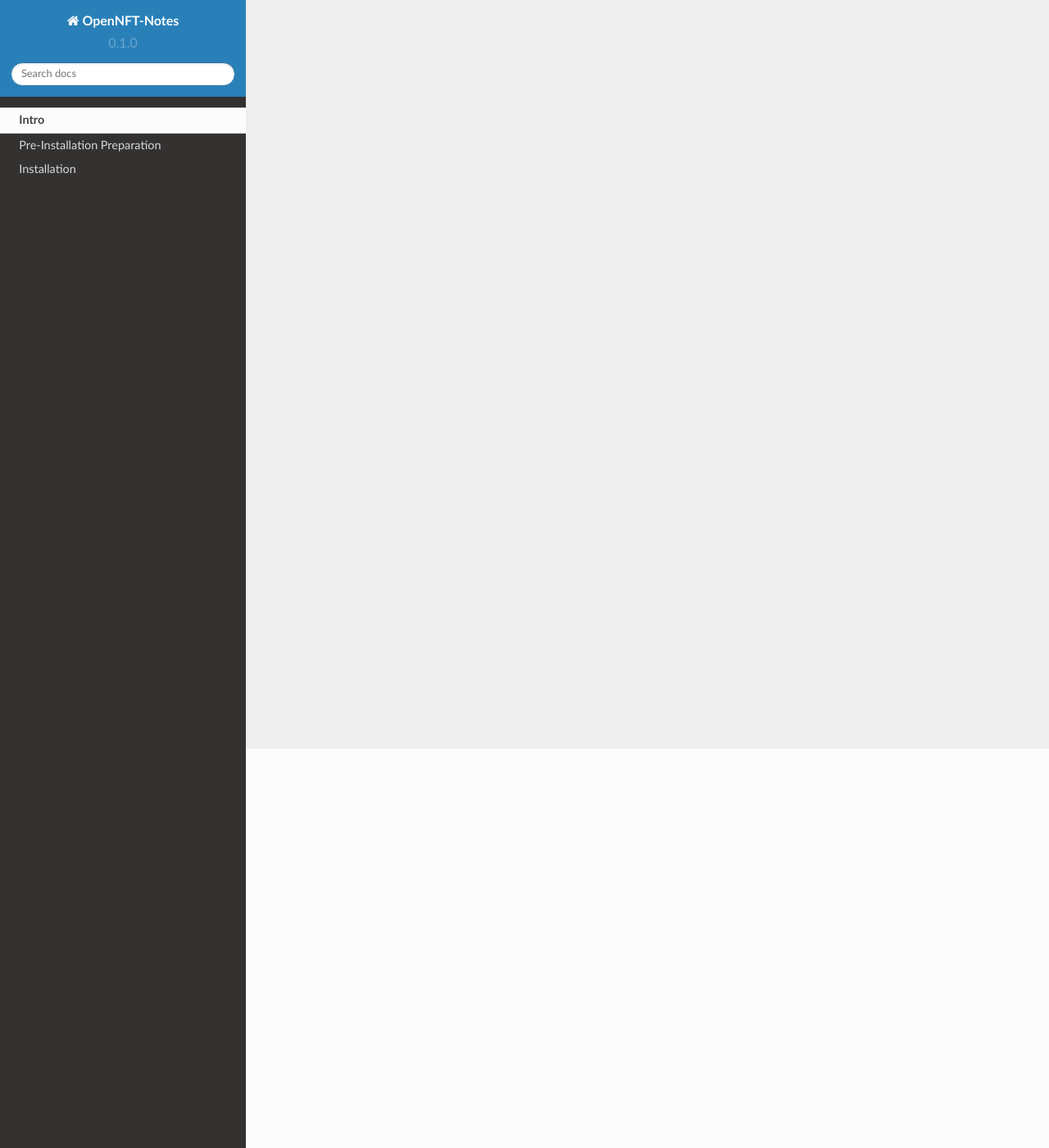
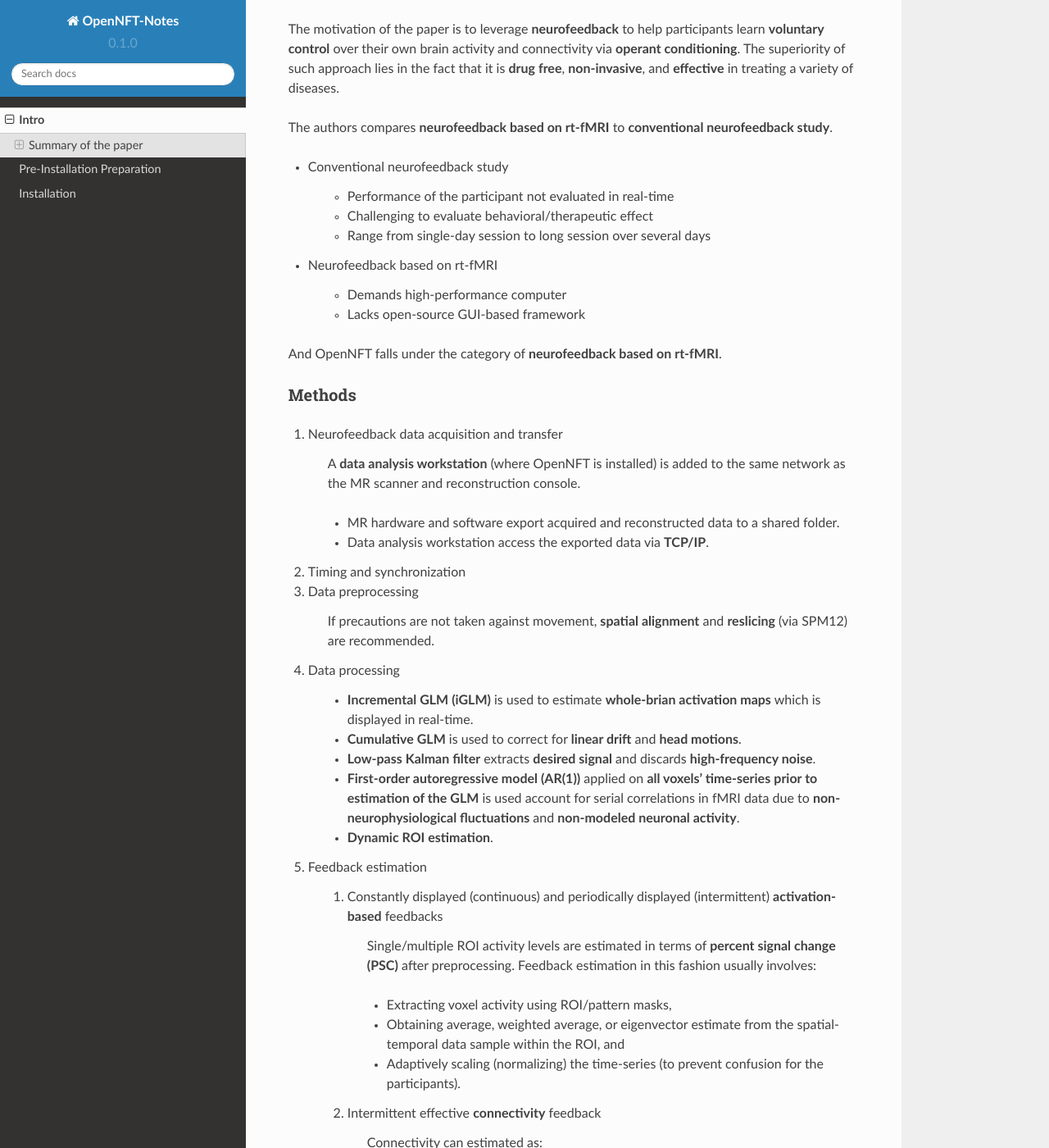
Before and after one commit to kvttt/OpenNFT-Notes, a Sphinx documentation site: the page built from docs/source/Intro.rst, in a window 1280 px wide and 1400 px high, scrolled down 487 px. Shown: the whole window at 82% size. Built offline with Sphinx 7.4.7 and the Read the Docs theme 2.0.0, drawn with Linux system fonts in a browser that asks for light colours; some of the changed text lies outside the part shown.

Commit message:
Provided summary.

```diff
--- a/docs/source/Intro.rst
+++ b/docs/source/Intro.rst
@@ -1,5 +1,98 @@
 Intro
 =====
 
-This document is a personal notebook of my experience with `OpenNFT <https://www.opennft.org>`_.
-It is not the `official tutorial <https://opennft.readthedocs.io/en/latest/index.html>`_ or intended to be a tutorial, but rather a collection of notes that I took while learning how to work with OpenNFT.
+.. note::
+
+    This document is a personal notebook of my experience with `OpenNFT <https://www.opennft.org>`_.
+    It is not the `official tutorial <https://opennft.readthedocs.io/en/latest/index.html>`_ or intended to be a tutorial, but rather a collection of notes that I took while learning how to work with OpenNFT.
+
+Summary of the paper
+--------------------
+
+This section of the notebook provides a summary of the paper titled `"OpenNFT: An open-source Python/Matlab framework for real-time fMRI neurofeedback training based on activity, connectivity and multivariate pattern analysis" <http://dx.doi.org/10.1016/j.neuroimage.2017.06.039>`_.
+
+Introduction
+^^^^^^^^^^^^
+
+The motivation of the paper is to leverage **neurofeedback** to help participants learn **voluntary control** over their own brain activity and connectivity via **operant conditioning**.
+The superiority of such approach lies in the fact that it is **drug free**, **non-invasive**, and **effective** in treating a variety of diseases.
+
+The authors compares **neurofeedback based on rt-fMRI** to **conventional neurofeedback study**.
+
+* Conventional neurofeedback study
+
+    * Performance of the participant not evaluated in real-time
+    * Challenging to evaluate behavioral/therapeutic effect
+    * Range from single-day session to long session over several days
+
+* Neurofeedback based on rt-fMRI
+
+    * Demands high-performance computer
+    * Lacks open-source GUI-based framework
+
+And OpenNFT falls under the category of **neurofeedback based on rt-fMRI**.
+
+Methods
+^^^^^^^
+
+#. Neurofeedback data acquisition and transfer
+
+    A **data analysis workstation** (where OpenNFT is installed) is added to the same network as the MR scanner and reconstruction console.
+
+    * MR hardware and software export acquired and reconstructed data to a shared folder.
+    * Data analysis workstation access the exported data via **TCP/IP**.
+
+#. Timing and synchronization
+
+#. Data preprocessing
+
+    If precautions are not taken against movement, **spatial alignment** and **reslicing** (via SPM12) are recommended.
+
+#. Data processing
+
+    * **Incremental GLM (iGLM)** is used to estimate **whole-brian activation maps** which is displayed in real-time.
+    * **Cumulative GLM** is used to correct for **linear drift** and **head motions**.
+    * **Low-pass Kalman filter** extracts **desired signal** and discards **high-frequency noise**.
+    * **First-order autoregressive model (AR(1))** applied on **all voxels' time-series** **prior to estimation of the GLM** is used account for serial correlations in fMRI data due to **non-neurophysiological fluctuations** and **non-modeled neuronal activity**.
+    * **Dynamic ROI estimation**.
+
+#. Feedback estimation
+
+    #. Constantly displayed (continuous) and periodically displayed (intermittent) **activation-based** feedbacks
+
+        Single/multiple ROI activity levels are estimated in terms of **percent signal change (PSC)** after preprocessing.
+        Feedback estimation in this fashion usually involves:
+
+        * Extracting voxel activity using ROI/pattern masks,
+        * Obtaining average, weighted average, or eigenvector estimate from the spatial-temporal data sample within the ROI, and
+        * Adaptively scaling (normalizing) the time-series (to prevent confusion for the participants).
+
+    #. Intermittent effective **connectivity** feedback
+
+        Connectivity can estimated as:
+
+            * Temporal correlation (using **Pearson correlation coefficient** estimation) between two time-series, and
+            * Functional connectivity networks using **real-time Smooth Incremental Graphical Lasso (rt-SINGLE)**.
+
+        Dynamic causal modeling (DCM) can also be used to estimate effective connectivity.
+
+    #. Continuous **classification-based** feedback
+
+        * A **supporting vector machine (SVM) classifier** is trained prior to neurofeedback run to discriminate between two attention states.
+        * Accuracy of classification is determined using **n-fold cross validation**.
+        * The trained classifier is used to provide neurofeedback.
+
+#. Feedback presentation.
+
+    Feedback is presented visually as simple visual cues, e.g.
+
+        * Thermometer,
+        * Moving bar,
+        * Avatar faces, and
+        * VR-scenes,
+
+    via
+
+        * MR-compatible 2D screens/goggles,
+        * MR-compatible 3D displays, and
+        * Virtual-reality goggles.
```
Also changed, not shown: 1 other file.
